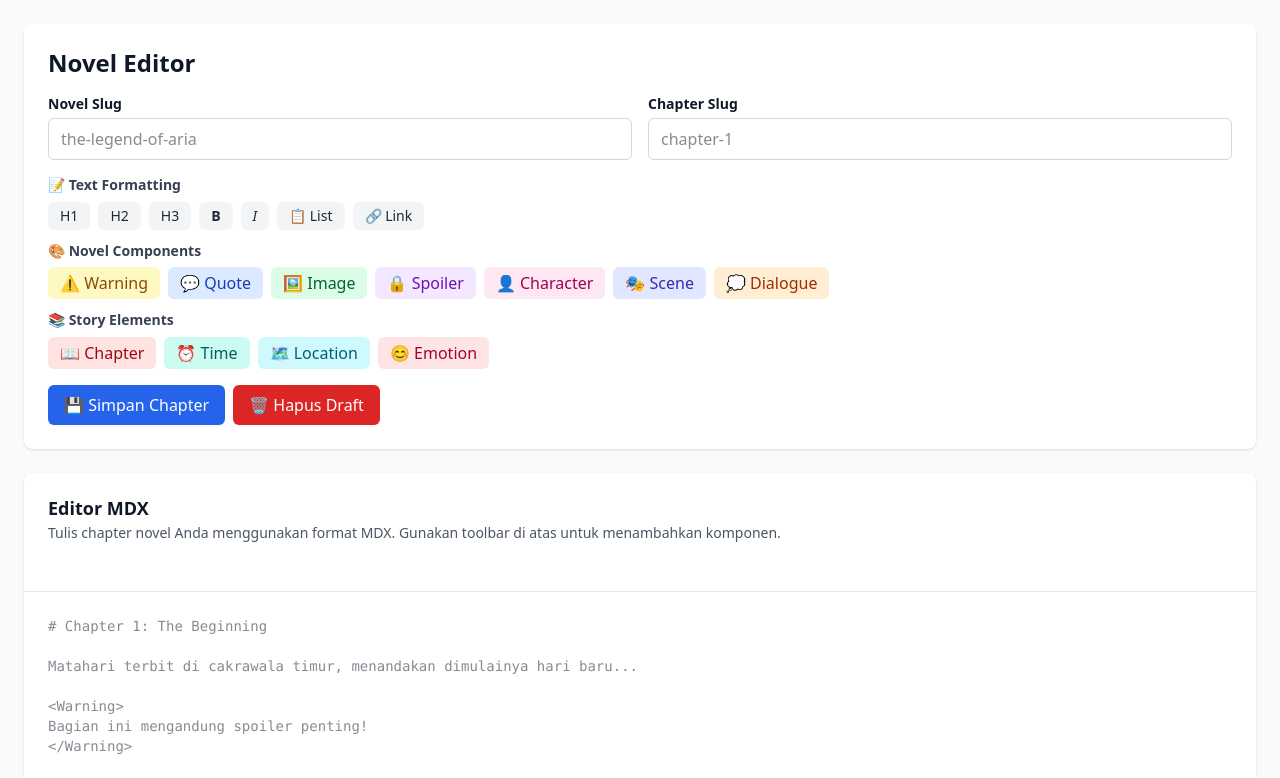
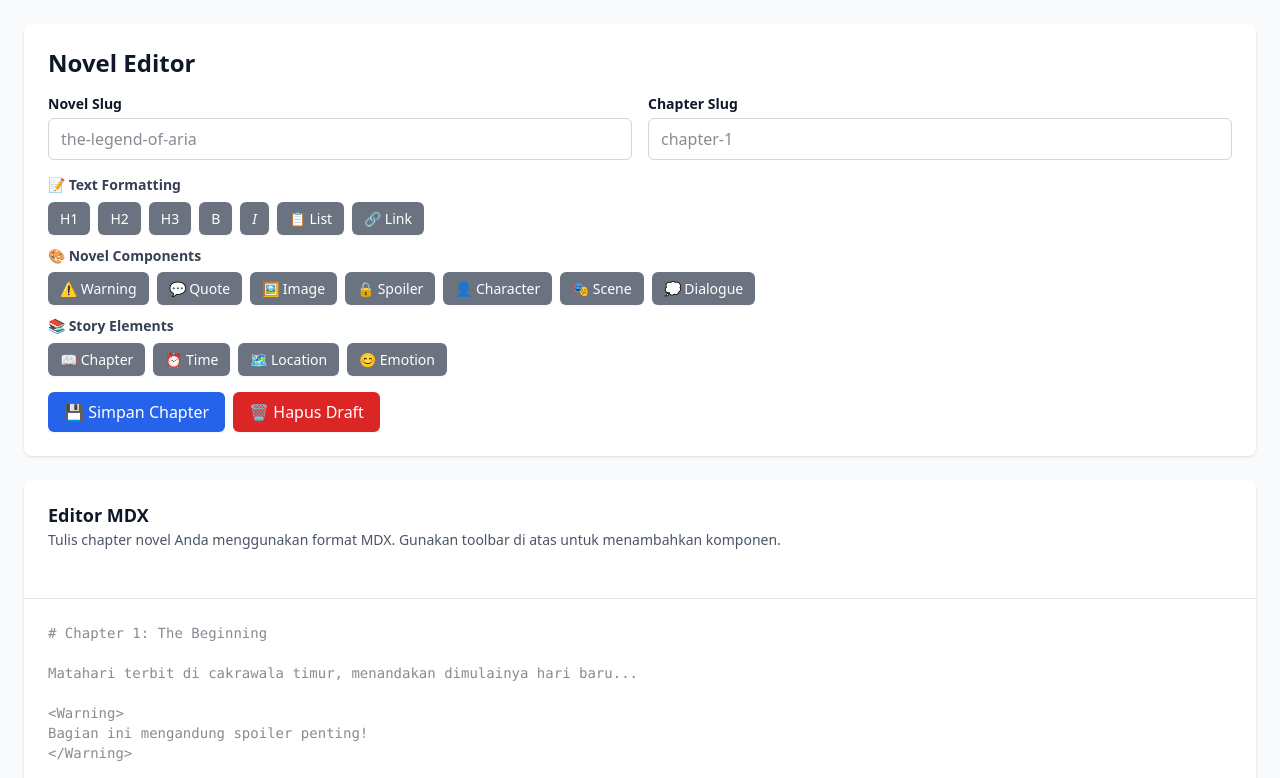
Before and after one commit to muhammad-zainal-muttaqin/novel-vercel, a Next.js app: page /editor in a window 1280 px wide. Shown: the top 778 px of the page. Built offline with nearby package versions, Linux system fonts and the light colour scheme.

Commit message:
Fix all button consistency: replace all buttons with centralized Button component

```diff
--- a/src/app/editor/page.tsx
+++ b/src/app/editor/page.tsx
@@ -137,122 +137,158 @@ export default function EditorPage() {
                 <div className="mb-4">
                   <h3 className="text-sm font-semibold text-gray-700 mb-2">📝 Text Formatting</h3>
                                      <div className="flex flex-wrap gap-2 mb-3">
-                    <button
+                     <Button
                        onClick={() => insertComponent('h1')}
-                      className="px-3 py-1 bg-gray-100 text-gray-800 rounded-md hover:bg-gray-200 transition-colors text-sm"
+                       variant="secondary"
+                       size="sm"
+                       className="bg-gray-100 text-gray-800 hover:bg-gray-200"
                      >
                        H1
-                    </button>
-                    <button
+                     </Button>
+                     <Button
                        onClick={() => insertComponent('h2')}
-                      className="px-3 py-1 bg-gray-100 text-gray-800 rounded-md hover:bg-gray-200 transition-colors text-sm"
+                       variant="secondary"
+                       size="sm"
+                       className="bg-gray-100 text-gray-800 hover:bg-gray-200"
                      >
                        H2
-                    </button>
-                    <button
+                     </Button>
+                     <Button
                        onClick={() => insertComponent('h3')}
-                      className="px-3 py-1 bg-gray-100 text-gray-800 rounded-md hover:bg-gray-200 transition-colors text-sm"
+                       variant="secondary"
+                       size="sm"
+                       className="bg-gray-100 text-gray-800 hover:bg-gray-200"
                      >
                        H3
-                    </button>
-                    <button
+                     </Button>
+                     <Button
                        onClick={() => insertComponent('bold')}
-                      className="px-3 py-1 bg-gray-100 text-gray-800 rounded-md hover:bg-gray-200 transition-colors text-sm font-bold"
+                       variant="secondary"
+                       size="sm"
+                       className="bg-gray-100 text-gray-800 hover:bg-gray-200 font-bold"
                      >
                        B
-                    </button>
-                    <button
+                     </Button>
+                     <Button
                        onClick={() => insertComponent('italic')}
-                      className="px-3 py-1 bg-gray-100 text-gray-800 rounded-md hover:bg-gray-200 transition-colors text-sm italic"
+                       variant="secondary"
+                       size="sm"
+                       className="bg-gray-100 text-gray-800 hover:bg-gray-200 italic"
                      >
                        I
-                    </button>
-                    <button
+                     </Button>
+                     <Button
                        onClick={() => insertComponent('list')}
-                      className="px-3 py-1 bg-gray-100 text-gray-800 rounded-md hover:bg-gray-200 transition-colors text-sm"
+                       variant="secondary"
+                       size="sm"
+                       className="bg-gray-100 text-gray-800 hover:bg-gray-200"
                      >
                        📋 List
-                    </button>
-                    <button
+                     </Button>
+                     <Button
                        onClick={() => insertComponent('link')}
-                      className="px-3 py-1 bg-gray-100 text-gray-800 rounded-md hover:bg-gray-200 transition-colors text-sm"
+                       variant="secondary"
+                       size="sm"
+                       className="bg-gray-100 text-gray-800 hover:bg-gray-200"
                      >
                        🔗 Link
-                    </button>
+                     </Button>
                    </div>
 
                   <h3 className="text-sm font-semibold text-gray-700 mb-2">🎨 Novel Components</h3>
                                      <div className="flex flex-wrap gap-2 mb-3">
-                    <button
+                     <Button
                        onClick={() => insertComponent('warning')}
-                      className="px-3 py-1 bg-yellow-100 text-yellow-800 rounded-md hover:bg-yellow-200 transition-colors"
+                       variant="secondary"
+                       size="sm"
+                       className="bg-yellow-100 text-yellow-800 hover:bg-yellow-200"
                      >
                        ⚠️ Warning
-                    </button>
-                    <button
+                     </Button>
+                     <Button
                        onClick={() => insertComponent('quote')}
-                      className="px-3 py-1 bg-blue-100 text-blue-800 rounded-md hover:bg-blue-200 transition-colors"
+                       variant="secondary"
+                       size="sm"
+                       className="bg-blue-100 text-blue-800 hover:bg-blue-200"
                      >
                        💬 Quote
-                    </button>
-                    <button
+                     </Button>
+                     <Button
                        onClick={() => insertComponent('image')}
-                      className="px-3 py-1 bg-green-100 text-green-800 rounded-md hover:bg-green-200 transition-colors"
+                       variant="secondary"
+                       size="sm"
+                       className="bg-green-100 text-green-800 hover:bg-green-200"
                      >
                        🖼️ Image
-                    </button>
-                    <button
+                     </Button>
+                     <Button
                        onClick={() => insertComponent('spoiler')}
-                      className="px-3 py-1 bg-purple-100 text-purple-800 rounded-md hover:bg-purple-200 transition-colors"
+                       variant="secondary"
+                       size="sm"
+                       className="bg-purple-100 text-purple-800 hover:bg-purple-200"
                      >
                        🔒 Spoiler
-                    </button>
-                    <button
+                     </Button>
+                     <Button
                        onClick={() => insertComponent('character')}
-                      className="px-3 py-1 bg-pink-100 text-pink-800 rounded-md hover:bg-pink-200 transition-colors"
+                       variant="secondary"
+                       size="sm"
+                       className="bg-pink-100 text-pink-800 hover:bg-pink-200"
                      >
                        👤 Character
-                    </button>
-                    <button
+                     </Button>
+                     <Button
                        onClick={() => insertComponent('scene')}
-                      className="px-3 py-1 bg-indigo-100 text-indigo-800 rounded-md hover:bg-indigo-200 transition-colors"
+                       variant="secondary"
+                       size="sm"
+                       className="bg-indigo-100 text-indigo-800 hover:bg-indigo-200"
                      >
                        🎭 Scene
-                    </button>
-                    <button
+                     </Button>
+                     <Button
                        onClick={() => insertComponent('dialogue')}
-                      className="px-3 py-1 bg-orange-100 text-orange-800 rounded-md hover:bg-orange-200 transition-colors"
+                       variant="secondary"
+                       size="sm"
+                       className="bg-orange-100 text-orange-800 hover:bg-orange-200"
                      >
                        💭 Dialogue
-                    </button>
+                     </Button>
                    </div>
 
                   <h3 className="text-sm font-semibold text-gray-700 mb-2">📚 Story Elements</h3>
                                      <div className="flex flex-wrap gap-2">
-                    <button
+                     <Button
                        onClick={() => insertComponent('chapter')}
-                      className="px-3 py-1 bg-red-100 text-red-800 rounded-md hover:bg-red-200 transition-colors"
+                       variant="secondary"
+                       size="sm"
+                       className="bg-red-100 text-red-800 hover:bg-red-200"
                      >
                        📖 Chapter
-                    </button>
-                    <button
+                     </Button>
+                     <Button
                        onClick={() => insertComponent('time')}
-                      className="px-3 py-1 bg-teal-100 text-teal-800 rounded-md hover:bg-teal-200 transition-colors"
+                       variant="secondary"
+                       size="sm"
+                       className="bg-teal-100 text-teal-800 hover:bg-teal-200"
                      >
                        ⏰ Time
-                    </button>
-                    <button
+                     </Button>
+                     <Button
                        onClick={() => insertComponent('location')}
-                      className="px-3 py-1 bg-cyan-100 text-cyan-800 rounded-md hover:bg-cyan-200 transition-colors"
+                       variant="secondary"
+                       size="sm"
+                       className="bg-cyan-100 text-cyan-800 hover:bg-cyan-200"
                      >
                        🗺️ Location
-                    </button>
-                    <button
+                     </Button>
+                     <Button
                        onClick={() => insertComponent('emotion')}
-                      className="px-3 py-1 bg-rose-100 text-rose-800 rounded-md hover:bg-rose-200 transition-colors"
+                       variant="secondary"
+                       size="sm"
+                       className="bg-rose-100 text-rose-800 hover:bg-rose-200"
                      >
                        😊 Emotion
-                    </button>
+                     </Button>
                    </div>
                 </div>
 
--- a/src/components/Button.tsx
+++ b/src/components/Button.tsx
@@ -100,6 +100,15 @@ const Button: React.FC<ButtonProps> = ({
     success: 'hover:bg-green-700'
   };
 
+  // Override styles jika ada className yang spesifik
+  const finalStyles = {
+    ...combinedStyles,
+    // Jika ada className yang override background, gunakan itu
+    ...(className.includes('bg-transparent') && { backgroundColor: 'transparent' }),
+    ...(className.includes('text-blue-600') && { color: '#2563eb' }),
+    ...(className.includes('shadow-none') && { boxShadow: 'none' })
+  };
+
   const buttonClasses = `
     transition-colors shadow-sm ${hoverClasses[variant]} ${className}
   `.trim();
@@ -110,7 +119,7 @@ const Button: React.FC<ButtonProps> = ({
       <Link
         href={href}
         className={buttonClasses}
-        style={combinedStyles}
+        style={finalStyles}
       >
         {children}
       </Link>
@@ -124,7 +133,7 @@ const Button: React.FC<ButtonProps> = ({
       onClick={onClick}
       disabled={disabled}
       className={buttonClasses}
-      style={combinedStyles}
+      style={finalStyles}
     >
       {children}
     </button>
```
Also changed, not shown: src/app/novel/[slug]/page.tsx (+7 -6 lines). Lines whose indentation alone changed are shown as unchanged.
